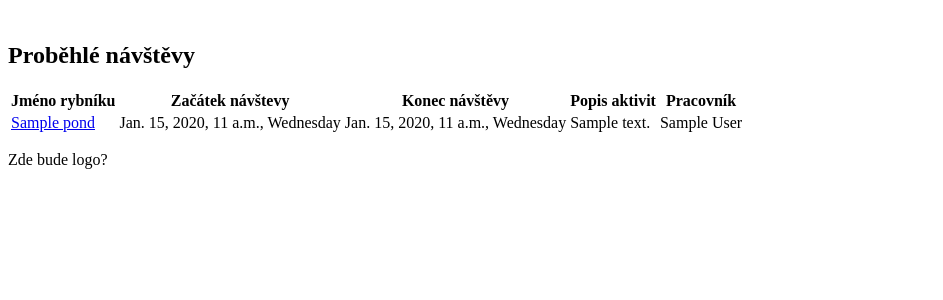
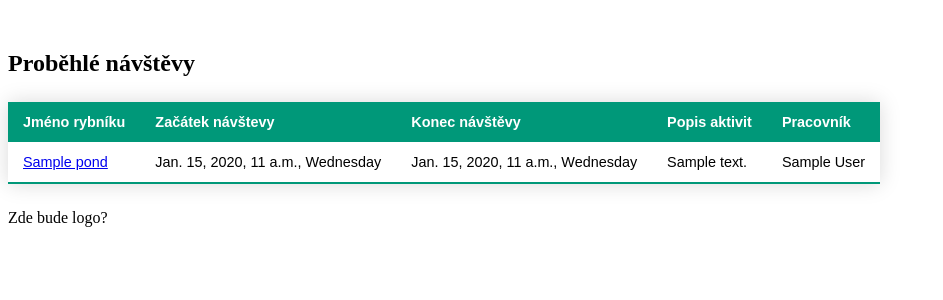
Before and after one commit to lubospechar/ochranarybniku, a Django app: page /kalendar in a window 1280 px wide. Shown: the part 58-358 px from the top of the page, without its empty margins (0-943 px from the left). Run offline with Django 4.2, Linux system fonts and the light colour scheme; tables that the repository leaves empty hold one stand-in row (values such as "Sample post").

Commit message:
Styl tabulky kalendáře

```diff
--- /dev/null
+++ b/ochranarybniku/cal/static/cal_tables.css
@@ -0,0 +1,29 @@
+table {
+    border-collapse: collapse;
+    margin: 25px 0;
+    font-size: 0.9em;
+    font-family: sans-serif;
+    min-width: 400px;
+    box-shadow: 0 0 20px rgba(0, 0, 0, 0.15);
+}
+table thead tr {
+    background-color: #009879;
+    color: #ffffff;
+    text-align: left;
+}
+
+table th, table td {
+    padding: 12px 15px;
+}
+
+table tbody tr {
+    border-bottom: 1px solid #dddddd;
+}
+
+table tbody tr:nth-of-type(even) {
+    background-color: #f3f3f3;
+}
+
+table tbody tr:last-of-type {
+    border-bottom: 2px solid #009879;
+}
--- a/ochranarybniku/cal/templates/cal/home.html
+++ b/ochranarybniku/cal/templates/cal/home.html
@@ -1,9 +1,10 @@
-{% load mapy_cz_urls %}<!DOCTYPE html>
+{% load static %}{% load mapy_cz_urls %}<!DOCTYPE html>
 <html lang="cs">
 
   <head>
     <meta charset="utf-8">
     <title>Ochrana rybníků - Kalendář</title>
+    <link rel="stylesheet" href="{% static 'cal_tables.css' %}">
   </head>
 
   <body>
@@ -23,6 +24,7 @@
 
       <table>
         {% if v %}
+        <thead>
           <tr>
             <th>Jméno rybníku</th>
             <th>Začátek návštevy</th>
@@ -30,8 +32,10 @@
             <th>Popis aktivit</th>
             <th>Pracovník</th>
           </tr>
+        </thead>
         {% endif %}
         {% for visit in v %}
+          <tbody>
             <tr>
               <td>{% mapy_cz_turist visit.pond.area.centroid.x visit.pond.area.centroid.y visit.pond 17 %}</td>
               <td>{{ visit.dt_start }}, {{ visit.dt_start|date:'l' }}</td>
@@ -39,6 +43,7 @@
               <td>{{ visit.desc }}
               <td>{{ visit.user.get_full_name }}
             </tr>
+          </tbody>
         {% endfor %}
       </table>
 
```
Lines whose indentation alone changed are shown as unchanged.
